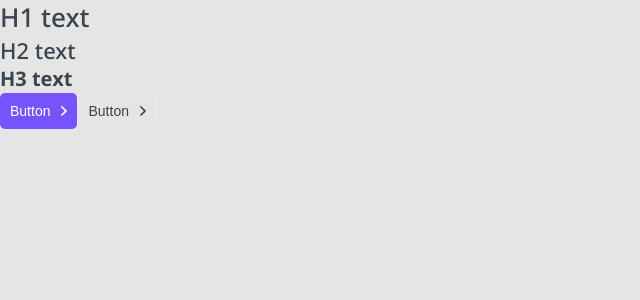
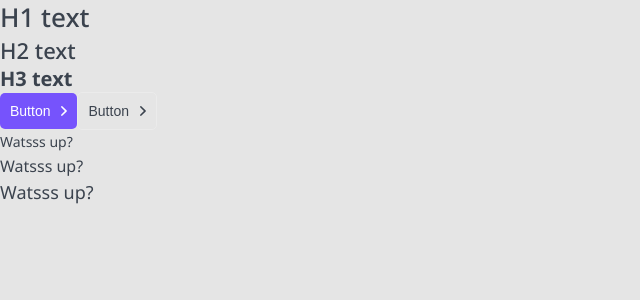
Before and after one commit to Puzikko/top_app, a Next.js app: page / in a window 1280 px wide. Shown: the top 300 px of the page, without its empty margins (0-640 px from the left). Built offline with nearby package versions, Linux system fonts and the light colour scheme.

Commit message:
Lesson 47. Component <P> paragraph

```diff
--- /dev/null
+++ b/components/Paragraph/Paragraph.module.css
@@ -0,0 +1,18 @@
+.paragraph {
+	margin: 0;
+	font-weight: 400;
+	line-height: 24px;
+}
+
+.small {
+	font-size: 14px;
+}
+
+.medium {
+	font-size: 16px;
+}
+
+.large {
+	font-size: 18px;
+	line-height: 29px;
+}
--- /dev/null
+++ b/components/Paragraph/Paragraph.props.ts
@@ -0,0 +1,6 @@
+import { DetailedHTMLProps, HTMLAttributes, ReactNode } from "react";
+
+export interface PProps extends DetailedHTMLProps<HTMLAttributes<HTMLParagraphElement>, HTMLParagraphElement> {
+    size?: 'small' | 'medium' | 'large',
+    children: ReactNode
+}
--- /dev/null
+++ b/components/Paragraph/Paragraph.tsx
@@ -0,0 +1,14 @@
+import { PProps } from "./Paragraph.props"
+import styles from "./Paragraph.module.css";
+import cn from "classnames";
+
+
+export const P = ({ size = 'medium', className, children, ...props }: PProps): JSX.Element => {
+    return <p className={cn(styles.paragraph, className, {
+        [styles.small]: size == 'small',
+        [styles.medium]: size == 'medium',
+        [styles.large]: size == 'large'
+    })} {...props}>
+        {children}
+    </p>
+}
--- a/components/index.ts
+++ b/components/index.ts
@@ -1,2 +1,3 @@
 export * from "./Htag/Htag";
-export * from "./Button/Button"
+export * from "./Button/Button";
+export * from "./Paragraph/Paragraph"
--- a/pages/index.tsx
+++ b/pages/index.tsx
@@ -1,7 +1,5 @@
-import Head from 'next/head';
-import Image from 'next/image';
 import { Inter } from 'next/font/google';
-import { Button, Htag } from '@/components';
+import { Button, Htag, P } from '@/components';
 
 const inter = Inter({ subsets: ['latin'] });
 
@@ -13,6 +11,9 @@ export default function Home(): JSX.Element {
       <Htag tag='h3'>H3 text</Htag>
       <Button appearance='primary' arrow='right'>Button</Button>
       <Button appearance='ghost' arrow='right'>Button</Button>
+      <P size='small'>Watsss up?</P>
+      <P>Watsss up?</P>
+      <P size='large'>Watsss up?</P>
     </>
   );
 }
```
